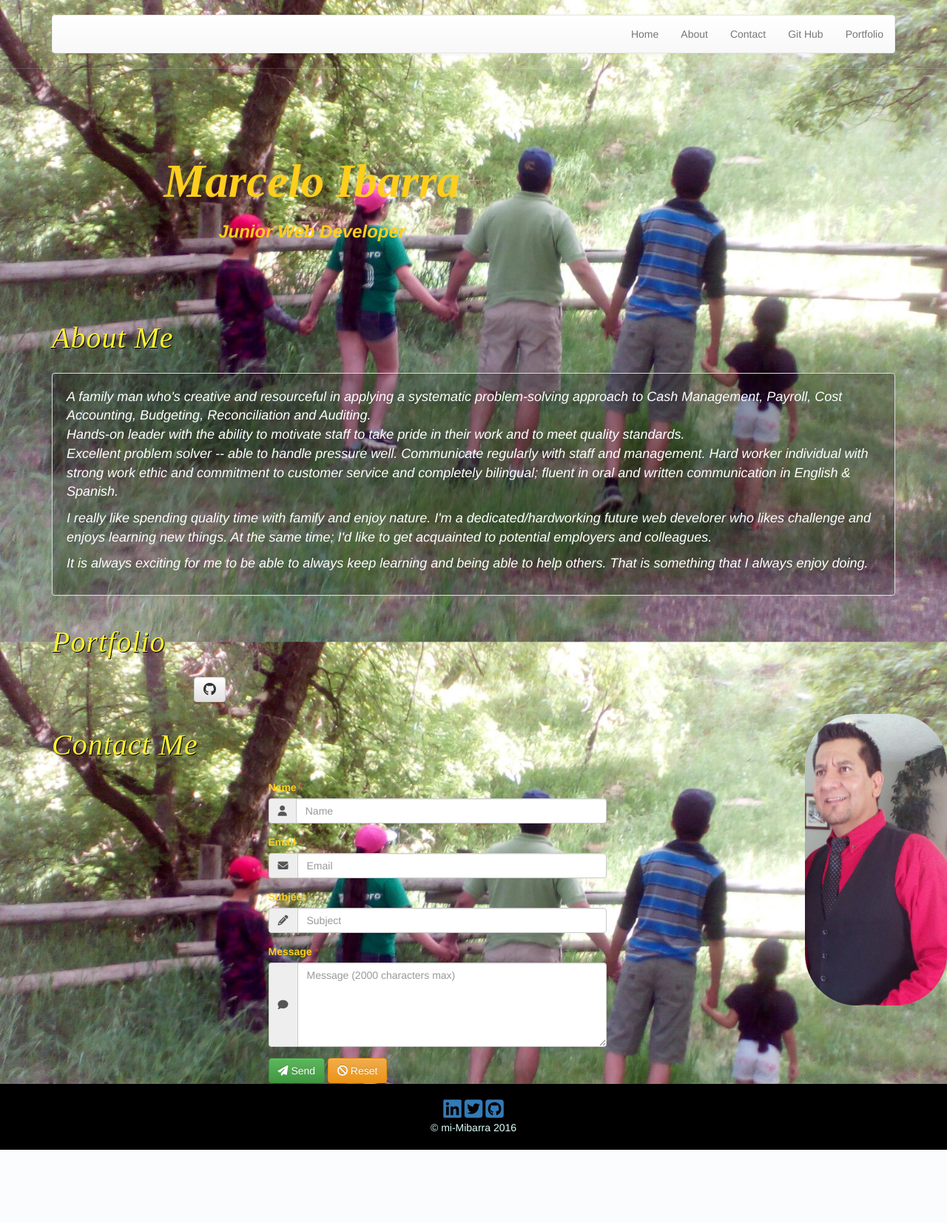
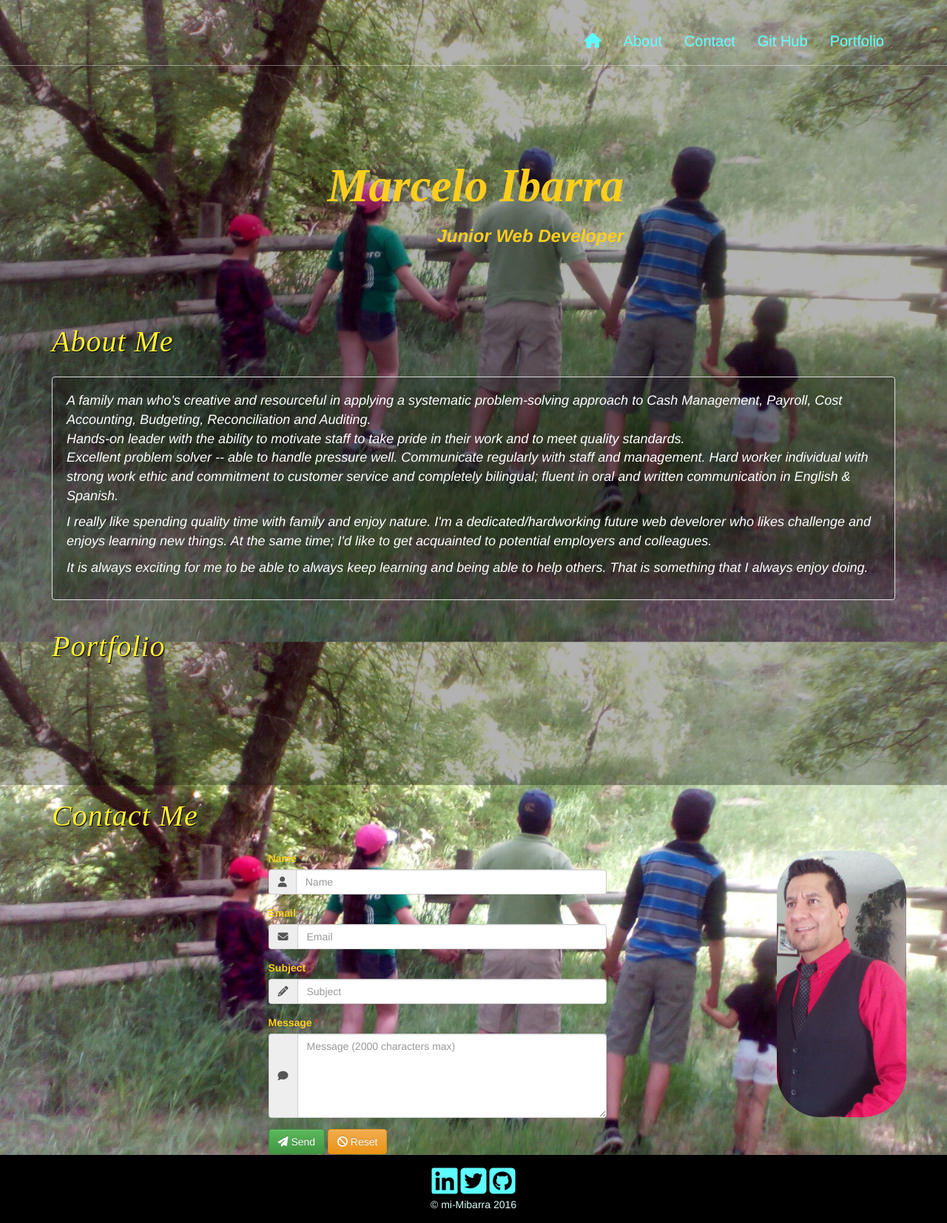
Before and after one commit to marcelo-ibarra/p-w-site, a PHP site: page / in a window 1280 px wide. Shown: the whole page at 74% size. Before the commit the page ends 1554 px from the top, so only its background shows below. Run offline with PHP 8.4, Linux system fonts and the light colour scheme; some libraries are stand-ins or nearby versions.

Commit message:
worked on fixing some suggestions form feedback issues

```diff
--- a/public_html/css/style.css
+++ b/public_html/css/style.css
@@ -1,13 +1,6 @@
 .picture-image {
 	width: 15%;
-	height: auto;
-
-	border-radius: 70px;
-}
-
-.unique-image {
-	width: 100%;
-	height: auto;
+	border-radius: 60px;
 }
 
 
@@ -26,22 +19,6 @@ body {
 	background: transparent;
 }
 
-a,
-a:link,
-a:visited,
-a:hover,
-a:active,
-button,
-button:link,
-button:visited,
-button:hover,
-button:active {
-	-webkit-transition: all 250ms ease-in-out;
-	-moz-transition: all 250ms ease-in-out;
-	-ms-transition: all 250ms ease-in-out;
-	-o-transition: all 250ms ease-in-out;
-	transition: all 250ms ease-in-out;
-}
 
 h1, .h1 {
 	font-family: 'Abril Fatface', "Times New Roman", Times, Serif;
@@ -61,48 +38,22 @@ h2, .h2 {
 *******************************************/
 header {
 	background-color: transparent;
-	padding-top: 2rem;
-	padding-bottom: 2rem;
-	border-bottom: 1px solid rgba(255,255,255,0.15);
+	padding-top: 3rem;
+	padding-bottom: .75rem;
+	border-bottom: 1px solid rgba(255,255,255,0.4);
 }
 
-.navbar {
-	margin-bottom: 0;
-}
-
-.navbar-brand {
-	font-family: 'Abril Fatface', "Times New Roman", Times, Serif;
-	font-size: 2.6rem;
-	letter-spacing: 1px;
-}
-
-.navbar-inverse {
-	background: none;
-	border: none;
-	box-shadow: none;
-}
-
-.navbar-inverse .navbar-nav>li>a,
-.navbar-inverse .navbar-brand {
-	color: #152cff;
-}
-
-.navbar-inverse .navbar-nav>li>a:hover,
-.navbar-inverse .navbar-brand:hover {
-	color: gold;
-}
-
-.navbar-inverse .navbar-collapse {
-	border-color: transparent;
-	box-shadow: none;
-	-webkit-box-shadow: none;
+a {
+	color: #5dfcff;
+	text-decoration: none;
+	font-size: 2rem;
 }
 
 /******************************************
 * Content Styles
-*******************************************/
+******************************************/
 main {
-	padding: 5rem 0;
+	padding: 6rem 0;
 }
 
 .well {
@@ -118,10 +69,11 @@ border: solid #0af7f
 *******************************************/
 footer {
 	color: #ddfffa;
-	padding: 1rem 0;
+	padding: .75rem 0;
 	background: black;
 }
 
-.well h2 {
-	margin-top: 12px;
+.sfooter-content {
+	background: rgba(0,0,0,0.3);
+	padding-bottom: 8rem;
 }
--- a/public_html/index.php
+++ b/public_html/index.php
@@ -63,8 +63,6 @@
 						<div class="col-md-12">
 
 							<!-- begin navbar -->
-							<nav class="navbar navbar-default navbar-fixtop">
-								<!-- Brand and toggle get grouped for better mobile display -->
 								<div class="navbar-header">
 									<button type="button" class="navbar-toggle collapsed" data-toggle="collapse" data-target="#bs-example-navbar-collapse-1" aria-expanded="false">
 										<span class="sr-only">Toggle navigation</span>
@@ -77,7 +75,7 @@
 								<!-- Collect the nav links, forms, and other content for toggling -->
 								<div class="collapse navbar-collapse" id="bs-example-navbar-collapse-1">
 									<ul class="nav navbar-nav navbar-right">
-										<li><a href="#">Home</a></li>
+										<li><a href="#top"><i class="fa fa-home"></i></a></li>
 										<li><a href="#">About</a></li>
 										<li><a href="#">Contact</a></li>
 										<li><a href="#">Git Hub</a></li>
@@ -98,12 +96,14 @@
 						</div>
 					</div> <!-- / .container-->
 			</header>
-
 			<!-- begin main content -->
+			<!-- ========================== -->
+			<!--  Section One               -->
+			<!-- ========================== -->
 			<main>
 				<div class="row">
 					<div class="col-xs-8">
-						<div class="jumbotron text-center">
+						<div class="jumbotron text-right">
 							<h1><i><strong>Marcelo Ibarra</h1></i></strong>
 							<h3><strong><i>Junior Web Developer</strong></i></h3>
 					</div>
@@ -115,8 +115,10 @@
 													<img src="https://hd.unsplash.com/photo-1441109296207-fd911f7cd5e5" class="img-responsive">
 												</div>
 											</div>-->
-
-		</div>
+					<!-- ========================== -->
+					<!--  Section Two               -->
+					<!-- ========================== -->
+				</div>
 		<!--begin about me-->
 		<div class= "container">
 			<h2 class="heading">About Me</h2>
@@ -138,28 +140,24 @@
 				</div>
 			</div>
 		</div>
+		<!-- ========================== -->
+		<!--  Section Three             -->
+		<!-- ========================== -->
 		<!--begin portfolio-->
 		<div class="container">
 			<h2>Portfolio</h2>
 			</div class="row">
 				<div class="col-md-3">
-						<a href="//github.com/marcelo-ibarra/p-w-site" target="_blank"
-							class="btn btn-default pull-right"
-							role="button"><i class="fa fa-lg fa-github"></i></a>
 					</div>
 				</div>
 		<!--begin contact form-->
-
-		<img class="picture-image" src="images/picture_241pbw.JPG" align="right">
-
-
-
 		<div class="container">
 			<h2>Contact Me</h2>
 			<div class="row">
 				<div class="col-md-3">
 				</div>
 				<!--Begin Contact Form-->
+				<img class="picture-image" src="images/picture_241pbw.JPG" align="right">
 				<div class="col-md-5">
 					<form id="contact-form" action="php/mailer.php" method="post">
 						<div class="form-group">
@@ -198,7 +196,6 @@
 								<textarea class="form-control" rows="5" id="message" name="message" placeholder="Message (2000 characters max)"></textarea>
 							</div>
 						</div>
-
 						<!-- Google reCAPTCHA -->
 						<script src='https://www.google.com/recaptcha'/api.js></script>
 						<button class="btn btn-success" type="submit"><i class="fa fa-paper-plane"></i> Send</button>
```
Also changed, not shown: public_html/images/unique_ler.4.JPG (deleted).
